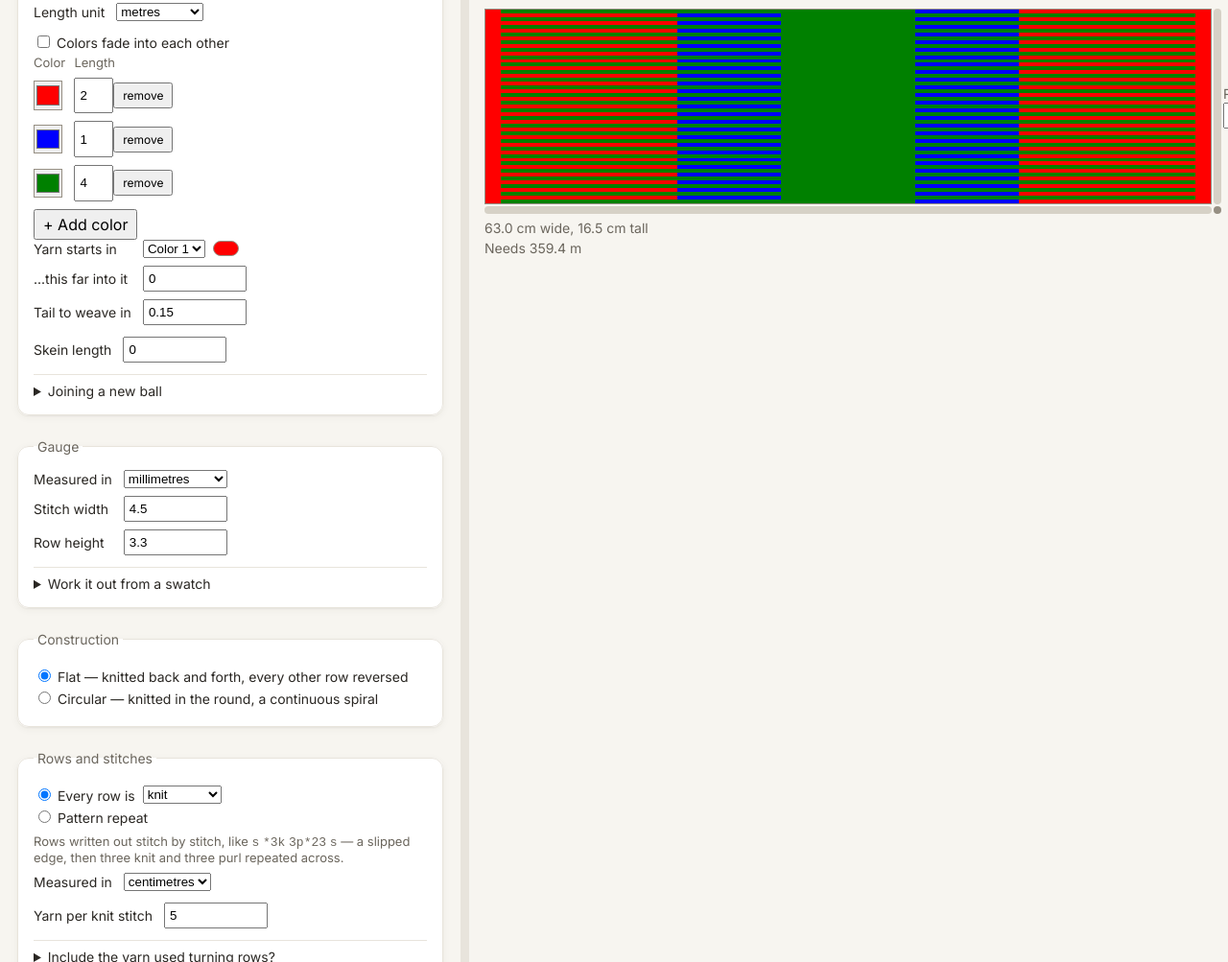
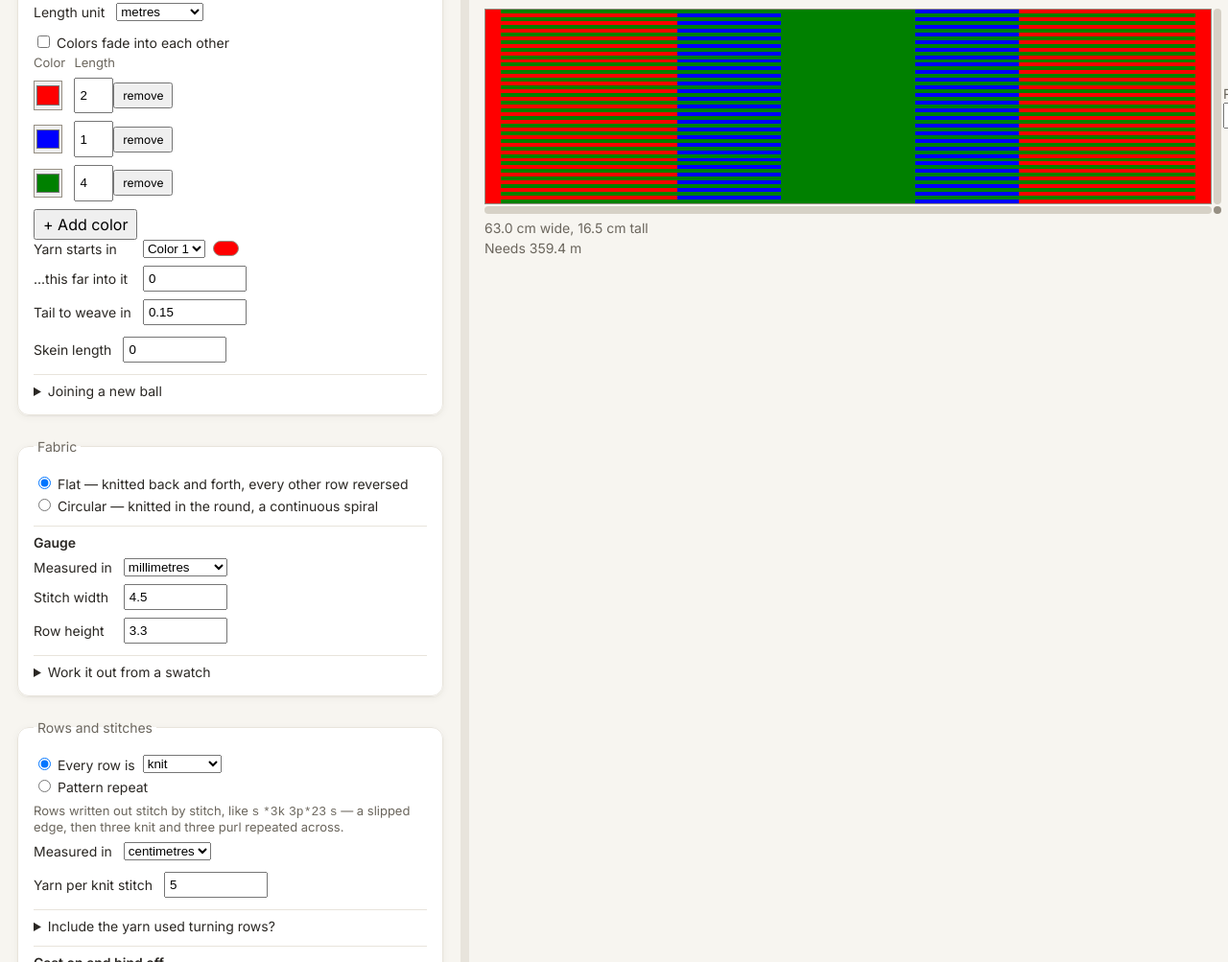
Before and after one commit to athifm/planned_pooling, a plain HTML site: page index.html in a window 1280 px wide. Shown: the part 97-1100 px from the top of the page at 96% size. Drawn offline with Linux system fonts and the light colour scheme.

Commit message:
Merge Construction into the Gauge card as Fabric
Consolidation step 2. Seven top-level cards down to six.

Construction was two radio buttons in a card of its own, and it is not a
separate question from gauge: whether the fabric turns decides what the gauge
figures are describing. Shape first, then scale, in that order.

The card is "Fabric", not "Gauge", because a legend has to cover what sits
under it -- the same mismatch the previous commit fixed, where a card legended
"Cast on" also held bind-off. Gauge survives as the heading of the group that
holds the gauge figures, so the word a knitter looks for is still on screen,
one level down.

app.js dropped constructionSet, a handle on the fieldset that no longer exists
and that nothing had ever read.

Verified on a fresh port: six cards; switching to circular still turns the
readout to "circumference", sets body.circular and shows the seam caption, and
switching back restores it; raising stitch width moves the fabric from 63.0cm
to 77.0cm and back, so the gauge fields are wired and not merely present. The
group renders as a line with no surface or shadow of its own. 72/72 calibration
checks, console clean.

Co-Authored-By: Claude Opus 5 <noreply@anthropic.com>

```diff
--- a/app.js
+++ b/app.js
@@ -64,7 +64,6 @@ const tailInput       = document.getElementById("tail");
 const staleBadge      = document.getElementById("staleBadge");
 const canvasWrap      = document.getElementById("canvasWrap");
 const canvasArea      = document.querySelector(".canvasArea");
-const constructionSet = document.getElementById("construction");
 const castOnMeasuredInput = document.getElementById("castOnMeasured");
 const bindOffMeasuredInput = document.getElementById("bindOffMeasured");
 const castOnUnitInput = document.getElementById("castOnUnit");
--- a/index.html
+++ b/index.html
@@ -161,8 +161,31 @@
       </details>
     </fieldset>
 
+    <!-- Shape first, then scale. Whether the fabric turns decides what the
+         gauge figures are describing, so construction is not a question of
+         its own -- it is the first half of this one.
+
+         The card is "Fabric" rather than "Gauge" because the legend has to
+         cover what is under it. Gauge survives as the heading of the group
+         that actually holds the gauge figures, so the word a knitter looks
+         for is still on screen. -->
     <fieldset>
-      <legend>Gauge</legend>
+      <legend>Fabric</legend>
+
+      <div id="construction">
+        <label class="choice">
+          <input type="radio" name="construction" value="flat" checked>
+          Flat — knitted back and forth, every other row reversed
+        </label>
+        <label class="choice">
+          <input type="radio" name="construction" value="circular">
+          Circular — knitted in the round, a continuous spiral
+        </label>
+      </div>
+
+      <div class="group">
+        <h3 class="groupHeading">Gauge</h3>
+
       <div class="fields">
         <label for="gaugeUnit">Measured in</label>
         <select id="gaugeUnit">
@@ -204,19 +227,7 @@
         <button type="button" id="applySwatch">Use this gauge</button>
         <p class="hint" id="swatchResult"></p>
       </details>
-    </fieldset>
-
-    <fieldset id="construction">
-      <legend>Construction</legend>
-      <label class="choice">
-        <input type="radio" name="construction" value="flat" checked>
-        Flat — knitted back and forth, every other row reversed
-      </label>
-      <label class="choice">
-        <input type="radio" name="construction" value="circular">
-        Circular — knitted in the round, a continuous spiral
-      </label>
-
+      </div>
     </fieldset>
 
     <!-- One panel, in the order the questions actually come: what is in a row,
```
